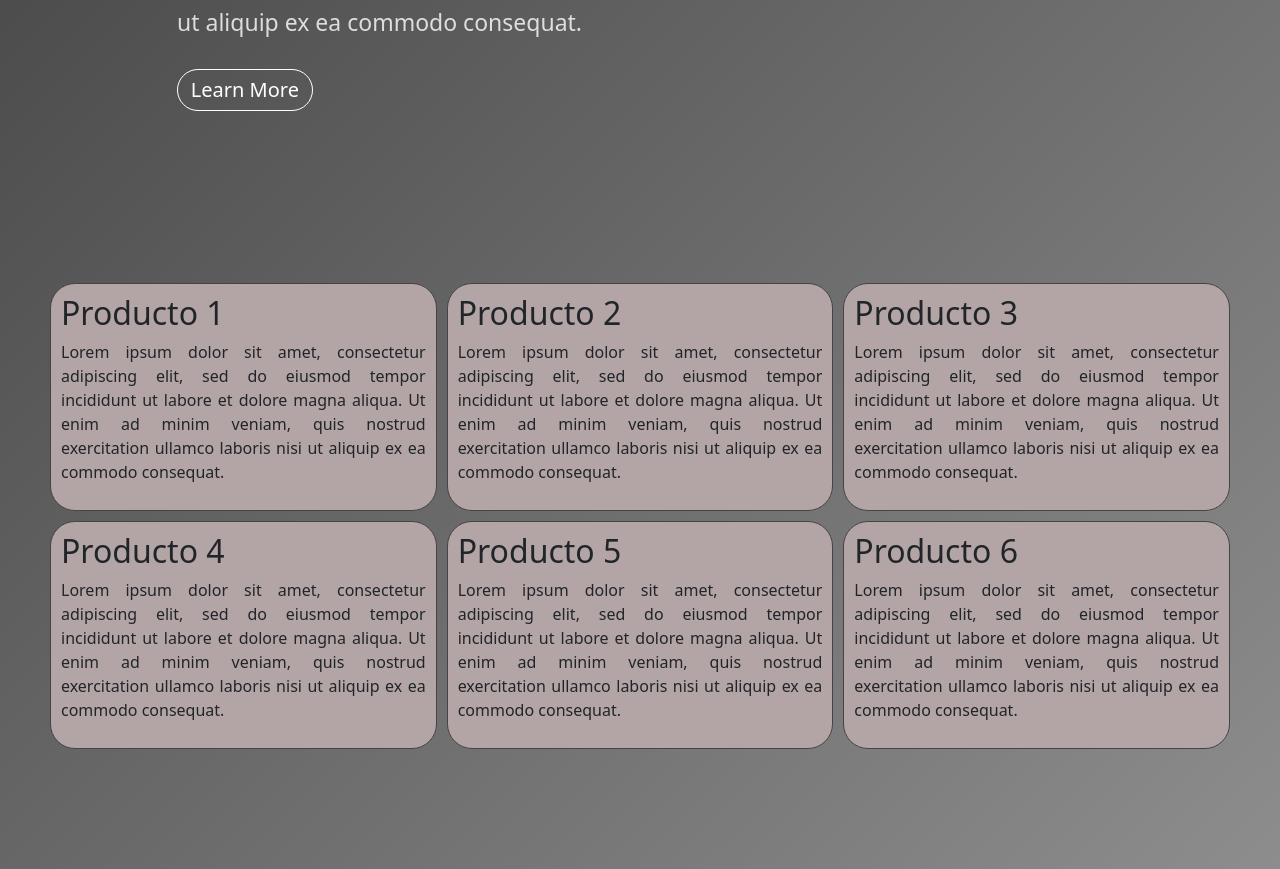
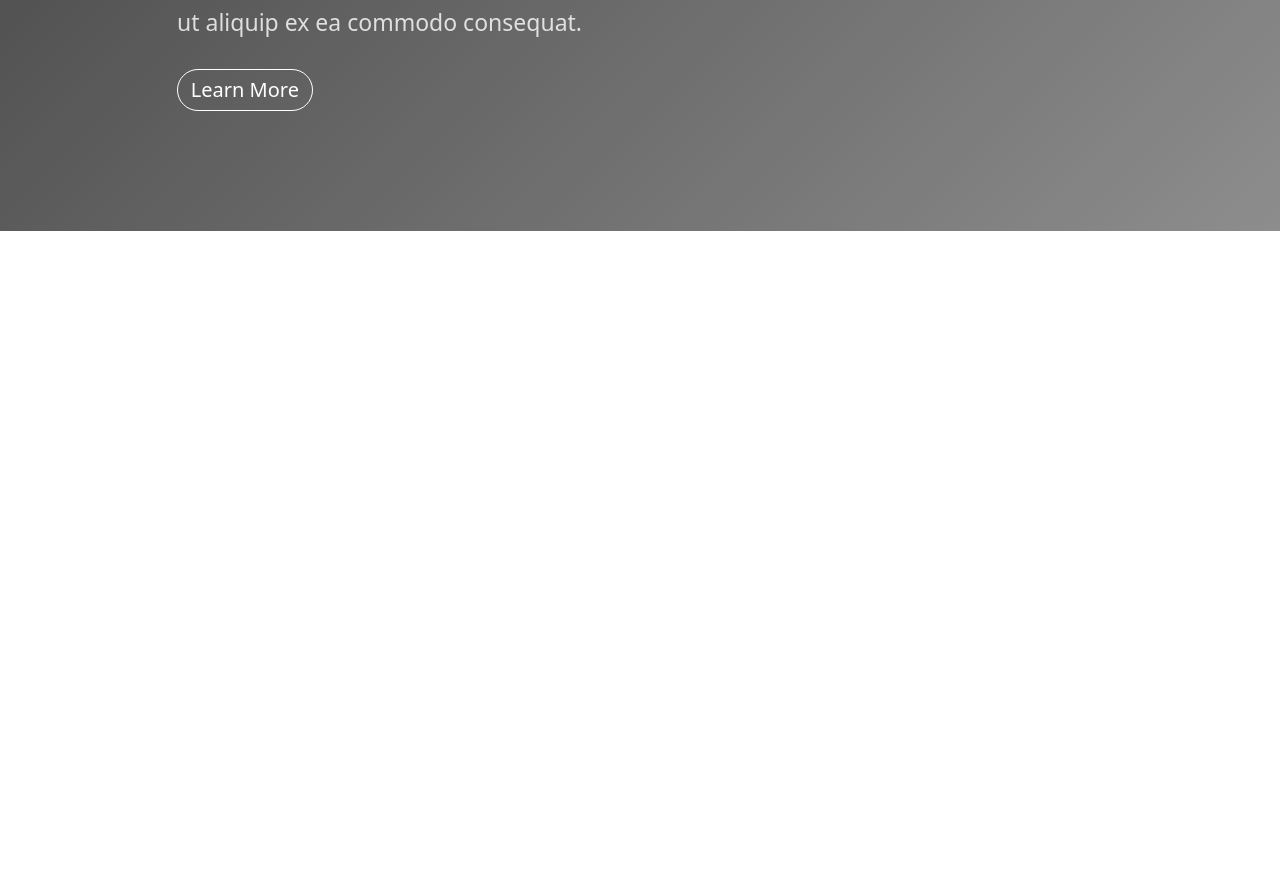
Before and after one commit to KaarelSW/Proyecto2, a plain HTML site: page Proyecto 2 - Web/index.html in a window 1280 px wide. Shown: the part 676-1545 px from the top of the page. After the commit the page ends 907 px from the top, so only its background shows below. Drawn offline with nearby package versions, Linux system fonts and the light colour scheme.

Commit message:
Revert "Grid pocho"
This reverts commit 6ca7e45d6ca614b5dc72d85c0c5a12c86d7c43c9.

```diff
--- a/Proyecto 2 - Web/index.css
+++ b/Proyecto 2 - Web/index.css
@@ -245,47 +245,3 @@
     transform: rotate(-19deg);
     opacity: 0.2
 }
-
-.wrapper {
-    display: grid;
-    margin-top: 172px;
-    margin-left: 50px;
-    margin-right: 50px;
-    grid-template-columns: repeat(3, 1fr);
-    grid-gap: 10px;
-    grid-auto-rows: minmax(100px, auto);
-    text-align: justify;
-  }
-.product{
-    grid-column: 1;
-    grid-row: 1;
-    background-color: rgb(179, 165, 165)  ;
-    padding: 10px;
-    border-radius: 25px;
-    border: 1px solid #444;
-}
-
-  #one {
-    grid-column: 1;
-    grid-row: 1;
-  }
-  #two {
-    grid-column: 2;
-    grid-row: 1;
-  }
-  #three {
-    grid-column: 3;
-    grid-row: 1;
-  }
-  #four {
-    grid-column:1;
-    grid-row: 2;
-  }
-  #five {
-    grid-column: 2;
-    grid-row: 2;
-  }
-  #six {
-    grid-column: 3;
-    grid-row:2;
-  }
--- a/Proyecto 2 - Web/index.html
+++ b/Proyecto 2 - Web/index.html
@@ -33,26 +33,6 @@
                 </div>
             </div>
         </div>
-        <div class="wrapper">
-            <div class="product" id="one"><h2>Producto 1</h2>
-                <p>Lorem ipsum dolor sit amet, consectetur adipiscing elit, sed do eiusmod tempor incididunt ut labore et dolore magna aliqua. Ut enim ad minim veniam, quis nostrud exercitation ullamco laboris nisi ut aliquip ex ea commodo consequat.<br></p>
-            </div>
-            <div class="product" id="two"><h2>Producto 2</h2>
-                <p>Lorem ipsum dolor sit amet, consectetur adipiscing elit, sed do eiusmod tempor incididunt ut labore et dolore magna aliqua. Ut enim ad minim veniam, quis nostrud exercitation ullamco laboris nisi ut aliquip ex ea commodo consequat.<br></p>
-            </div>
-            <div class="product" id="three"><h2>Producto 3</h2>
-                <p>Lorem ipsum dolor sit amet, consectetur adipiscing elit, sed do eiusmod tempor incididunt ut labore et dolore magna aliqua. Ut enim ad minim veniam, quis nostrud exercitation ullamco laboris nisi ut aliquip ex ea commodo consequat.<br></p>
-            </div>
-            <div class="product" id="four"><h2>Producto 4</h2>
-                <p>Lorem ipsum dolor sit amet, consectetur adipiscing elit, sed do eiusmod tempor incididunt ut labore et dolore magna aliqua. Ut enim ad minim veniam, quis nostrud exercitation ullamco laboris nisi ut aliquip ex ea commodo consequat.<br></p>
-            </div>
-            <div class="product" id="five"><h2>Producto 5</h2>
-                <p>Lorem ipsum dolor sit amet, consectetur adipiscing elit, sed do eiusmod tempor incididunt ut labore et dolore magna aliqua. Ut enim ad minim veniam, quis nostrud exercitation ullamco laboris nisi ut aliquip ex ea commodo consequat.<br></p>
-            </div>
-            <div class="product" id="six"><h2>Producto 6</h2>
-                <p>Lorem ipsum dolor sit amet, consectetur adipiscing elit, sed do eiusmod tempor incididunt ut labore et dolore magna aliqua. Ut enim ad minim veniam, quis nostrud exercitation ullamco laboris nisi ut aliquip ex ea commodo consequat.<br></p>
-            </div>
-          </div>
     </div>
 
 </body>
```
